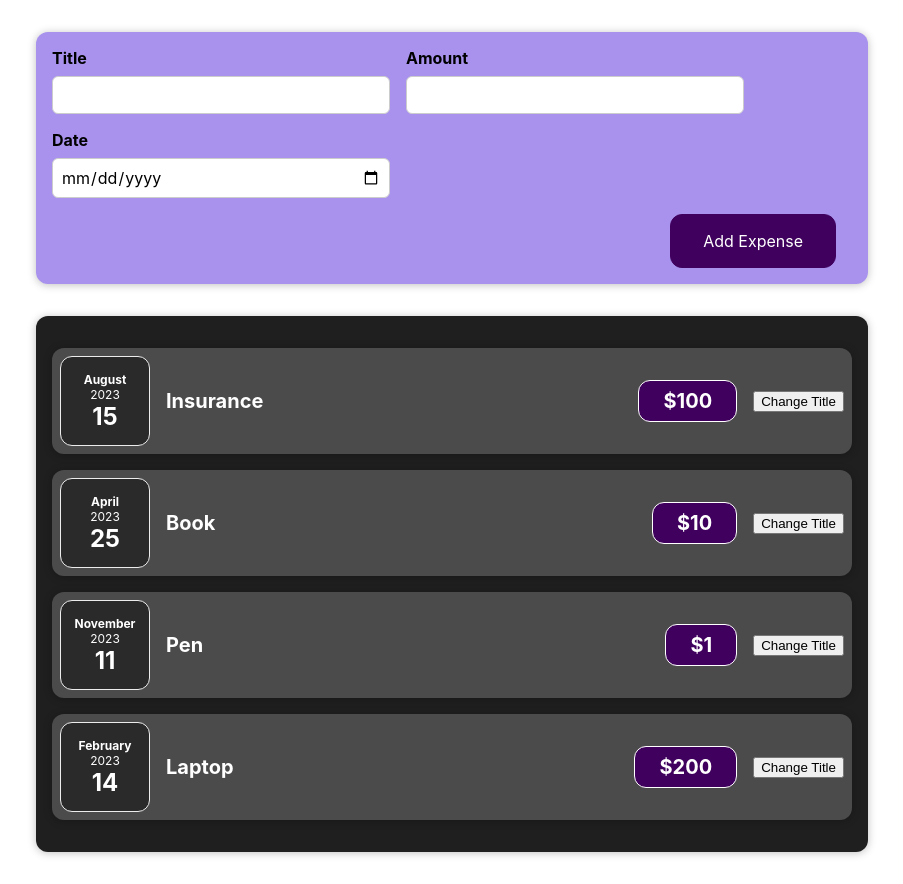
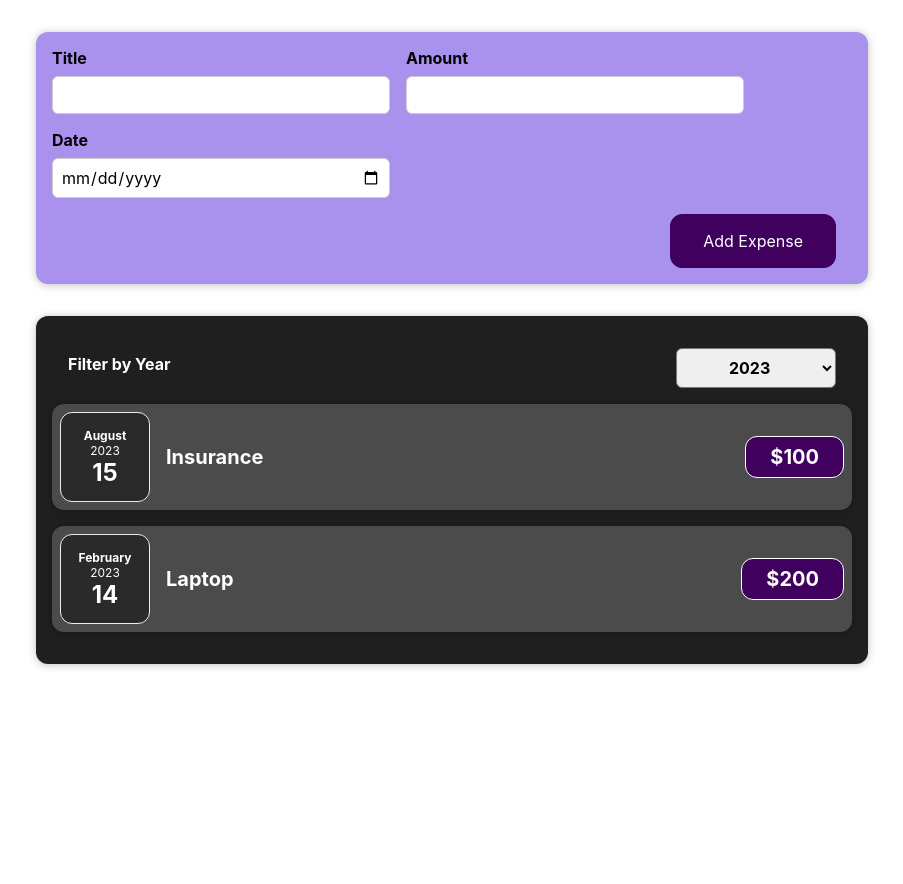
Before and after one commit to abhi4450/My-first-React-App, a React (Create React App) app: page / in a window 1280 px wide. Shown: the whole page, without its empty margins (188-1091 px from the left). After the commit the page ends 800 px from the top, so only its background shows below. Built offline with nearby package versions, Linux system fonts and the light colour scheme.

Commit message:
added functionality to filter expenses based on selected year

```diff
--- a/src/App.js
+++ b/src/App.js
@@ -1,27 +1,23 @@
-import React,{ useState } from "react";
+import React, { useState } from "react";
 import Expenses from "./components/Expenses/Expenses";
 import NewExpense from "./components/NewExpense/NewExpense";
 
 const expensesList = [
   { id: "1", date: new Date(2023, 7, 15), title: "Insurance", price: 100 },
-  { id: "2", date: new Date(2023, 3, 25), title: "Book", price: 10 },
-  { id: "3", date: new Date(2023, 10, 11), title: "Pen", price: 1 },
+  { id: "2", date: new Date(2024, 3, 25), title: "Book", price: 10 },
+  { id: "3", date: new Date(2025, 10, 11), title: "Pen", price: 1 },
   { id: "4", date: new Date(2023, 1, 14), title: "Laptop", price: 200 },
 ];
 
 const App = () => {
-  const [expenses, setExpenses] = useState(expensesList)
-
+  const [expenses, setExpenses] = useState(expensesList);
 
   const addExpenseDataHandler = (expensesData) => {
-
-
-         setExpenses((prevState) => {
-           const expenseData = [...prevState, expensesData]
-           return expenseData;
-         })
-    };
-
+    setExpenses((prevState) => {
+      const expenseData = [...prevState, expensesData];
+      return expenseData;
+    });
+  };
 
   return (
     <div>
--- a/src/components/Expenses/ExpenseItem.js
+++ b/src/components/Expenses/ExpenseItem.js
@@ -1,22 +1,18 @@
-import React, { useState } from 'react';
+import React from "react";
 import ExpenseDate from "./ExpenseDate";
 import Card from "../UI/Card";
 import "./ExpenseItem.css";
 
 const ExpenseItem = (props) => {
-  const [title, setTitle] = useState(props.title);
-  const buttonClickHandler = (event) => {
-    setTitle("New Title");
-  };
+
 
   return (
     <Card className="expense-item">
       <ExpenseDate date={props.date} />
 
       <div className="expense-item__description">
-        <h2>{title}</h2>
+        <h2>{props.title}</h2>
         <div className="expense-item__price">${props.price}</div>
-        <button onClick={buttonClickHandler}>Change Title</button>
       </div>
     </Card>
   );
--- a/src/components/Expenses/Expenses.js
+++ b/src/components/Expenses/Expenses.js
@@ -1,21 +1,36 @@
+import React, { useState } from "react";
 import ExpenseItem from "./ExpenseItem";
+import ExpensesFilter from "./ExpensesFilter";
+import "./Expenses.css";
 import Card from "../UI/Card";
-import "./Expenses.css";
 
 const Expenses = (props) => {
+  const [filteredYear, setFilteredYear] = useState("2023");
+
+  const changeFilterHandler = (selectedYear) => {
+    setFilteredYear(selectedYear);
+  };
+  const filteredExpenses = props.expenses.filter((exp) => {
+    return exp.date.getFullYear().toString() === filteredYear;
+  });
   return (
     <Card className="expenses">
-      {props.expenses.map((expense, index) => {
+      <ExpensesFilter
+        selected={filteredYear}
+        onChangeFilter={changeFilterHandler}
+      />
+      {filteredExpenses.map((expense) => {
         return (
           <ExpenseItem
             key={expense.id}
+            title={expense.title}
             date={expense.date}
-            title={expense.title}
             price={expense.price}
           />
         );
       })}
     </Card>
   );
-}
+};
+
 export default Expenses;
--- /dev/null
+++ b/src/components/Expenses/ExpensesFilter.css
@@ -0,0 +1,24 @@
+.expenses-filter {
+  color: white;
+  padding: 0 1rem;
+}
+
+.expenses-filter__control {
+  display: flex;
+  width: 100%;
+  align-items: center;
+  justify-content: space-between;
+  margin: 1rem 0;
+}
+
+.expenses-filter label {
+  font-weight: bold;
+  margin-bottom: 0.5rem;
+}
+
+.expenses-filter select {
+  font: inherit;
+  padding: 0.5rem 3rem;
+  font-weight: bold;
+  border-radius: 6px;
+}
--- /dev/null
+++ b/src/components/Expenses/ExpensesFilter.js
@@ -0,0 +1,27 @@
+import React from "react";
+import "./ExpensesFilter.css";
+
+const ExpensesFilter = (props) => {
+  const dropdownChangeHandler = (event) => {
+    props.onChangeFilter(event.target.value);
+  };
+
+  return (
+    <div className="expenses-filter">
+      <div className="expenses-filter__control">
+        <label htmlFor="year-dropdown">Filter by Year</label>
+        <select
+          value={props.selected}
+          onChange={dropdownChangeHandler}
+          id="year-dropdown"
+        >
+          <option value="2023">2023</option>
+          <option value="2024">2024</option>
+          <option value="2025">2025</option>
+        </select>
+      </div>
+    </div>
+  );
+};
+
+export default ExpensesFilter;
```
